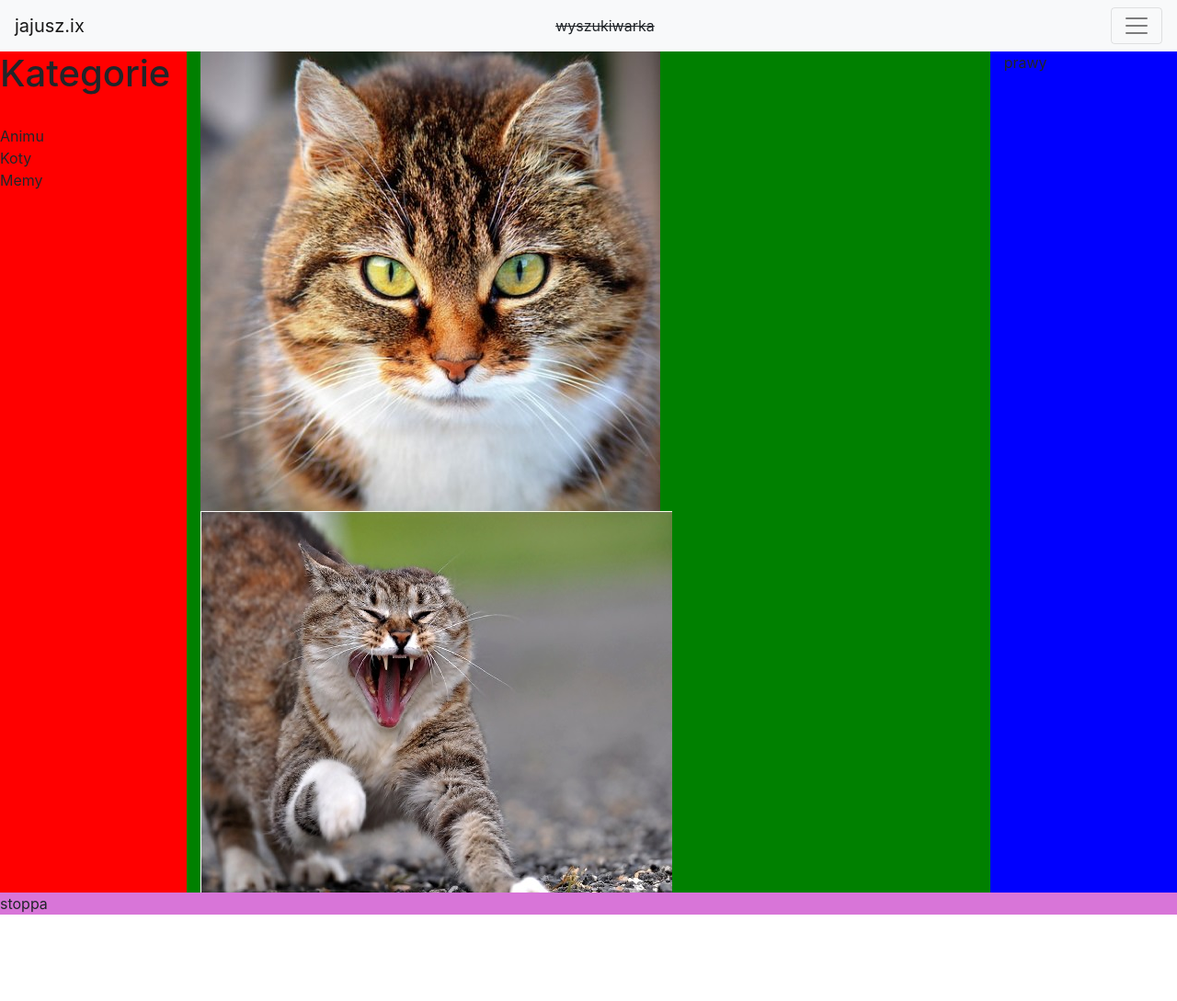
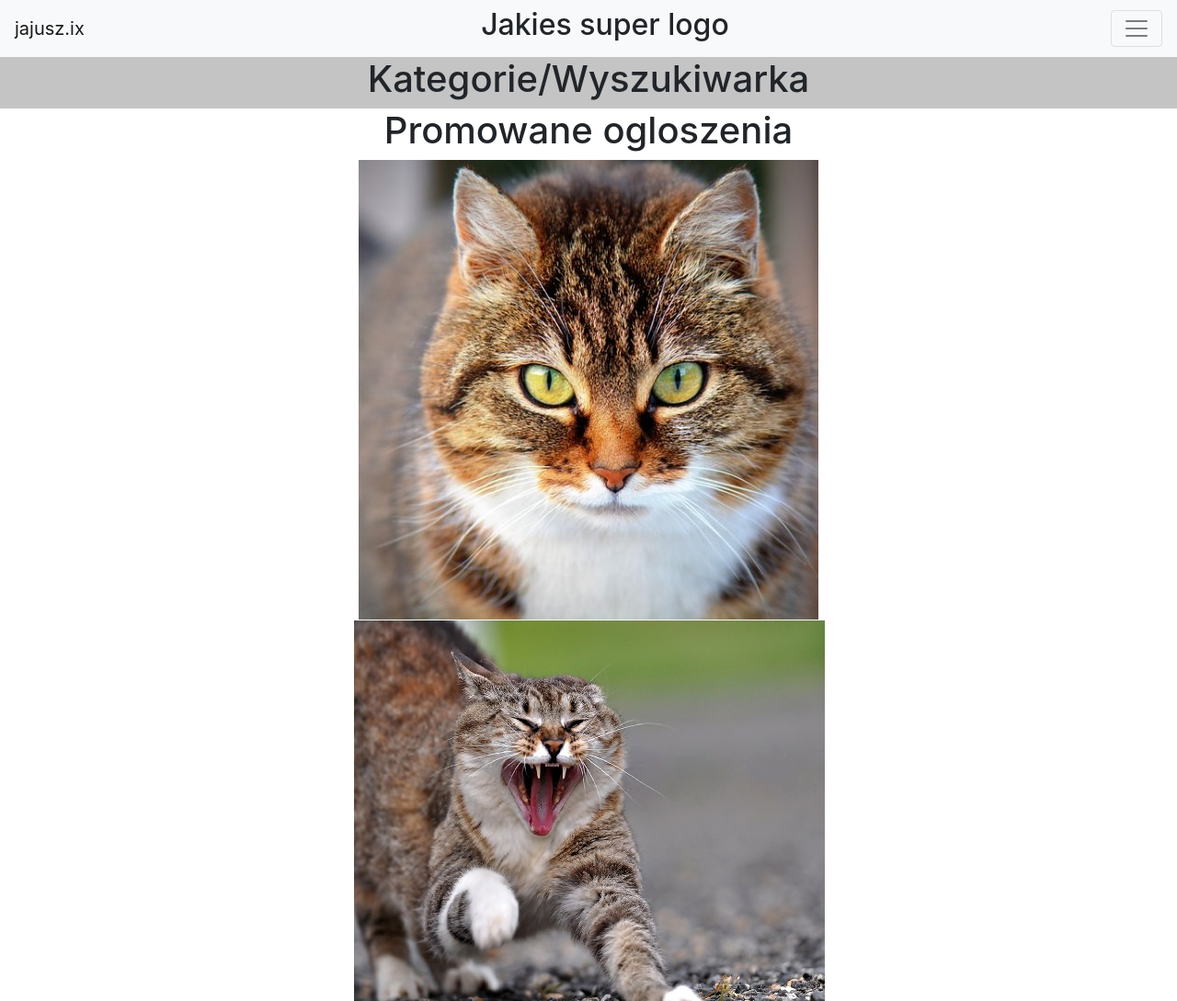
Before and after one commit to Antaresque/ogloszenia, an Angular app: page / in a window 1280 px wide. Shown: the whole page at 92% size. Before the commit the page ends 995 px from the top, so only its background shows below. Built offline with nearby package versions, Linux system fonts and the light colour scheme.

Commit message:
jakies mniejsze zmiany

```diff
--- a/src/app/_core/footer/footer.component.html
+++ b/src/app/_core/footer/footer.component.html
@@ -1,3 +1,6 @@
 <p>
   footer works!
 </p>
+<div class="container">
+  Stopka
+</div>
--- a/src/app/_core/header/header.component.css
+++ b/src/app/_core/header/header.component.css
@@ -1,8 +1,8 @@
 #container{width:100%;height:100%; }
-#left{background-color:red;}
-#right{background-color:blue;}
-#center{background-color:green;}
-#bottom{background-color:rgb(216, 117, 216) }
+#left{background-color:rgb(255, 255, 255);}
+#right{background-color:rgb(255, 255, 255);}
+#center{background-color:rgb(196, 196, 196);}
+#bottom{background-color:rgb(255, 255, 255);}
 .row.row-eq-height {
     display: -webkit-box;
     display: -webkit-flex;
--- a/src/app/_core/header/header.component.html
+++ b/src/app/_core/header/header.component.html
@@ -1,6 +1,6 @@
 <nav class="navbar navbar-light bg-light">
         <a class="navbar-brand" href="#">jajusz.ix</a>
-        <del>wyszukiwarka</del>
+        <h2>Jakies super logo</h2>
       <div class="collapse" id="headerCollapse">
         <ul class="navbar-nav">
             <li class="nav-item active"><a class="nav-link" href="index.php">Home</a></li>
--- a/src/app/home/home.component.html
+++ b/src/app/home/home.component.html
@@ -1,18 +1,14 @@
-<div id="container">
-  <div class="row row-eq-height">
-    <div id="left" class="col-sm">
-      <h1>Kategorie</h1>
-      <br>Animu
-      <br>Koty
-      <br>Memy
+<div id="center" class="row justify-content-center">
+    <h1>Kategorie/Wyszukiwarka</h1>
+</div>
+<div class="container">
+    <div class="row  justify-content-center">
+      <h1>Promowane ogloszenia</h1>
     </div>
-    <div id="center" class="col-sm-8">
+    <div class="row  justify-content-center">
       <img src="assets/kot2.jpg">
+    </div>
+    <div class="row  justify-content-center">
       <img src="assets/kot3.jpg">
     </div>
-     <div id="right" class="col-sm">prawy</div>
-  </div>
-    <div id="bottom">
-      stoppa
-    </div>
 </div>
```
